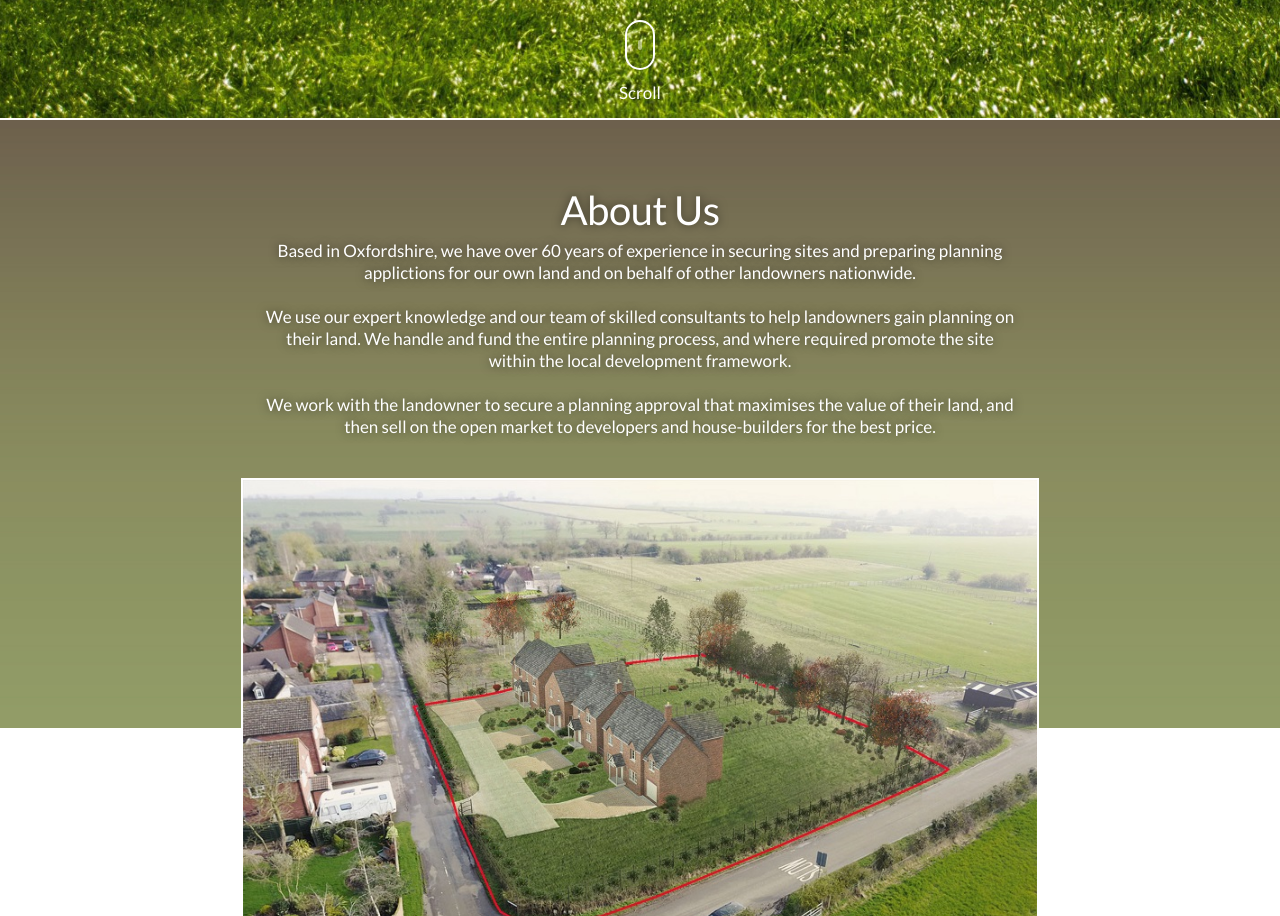
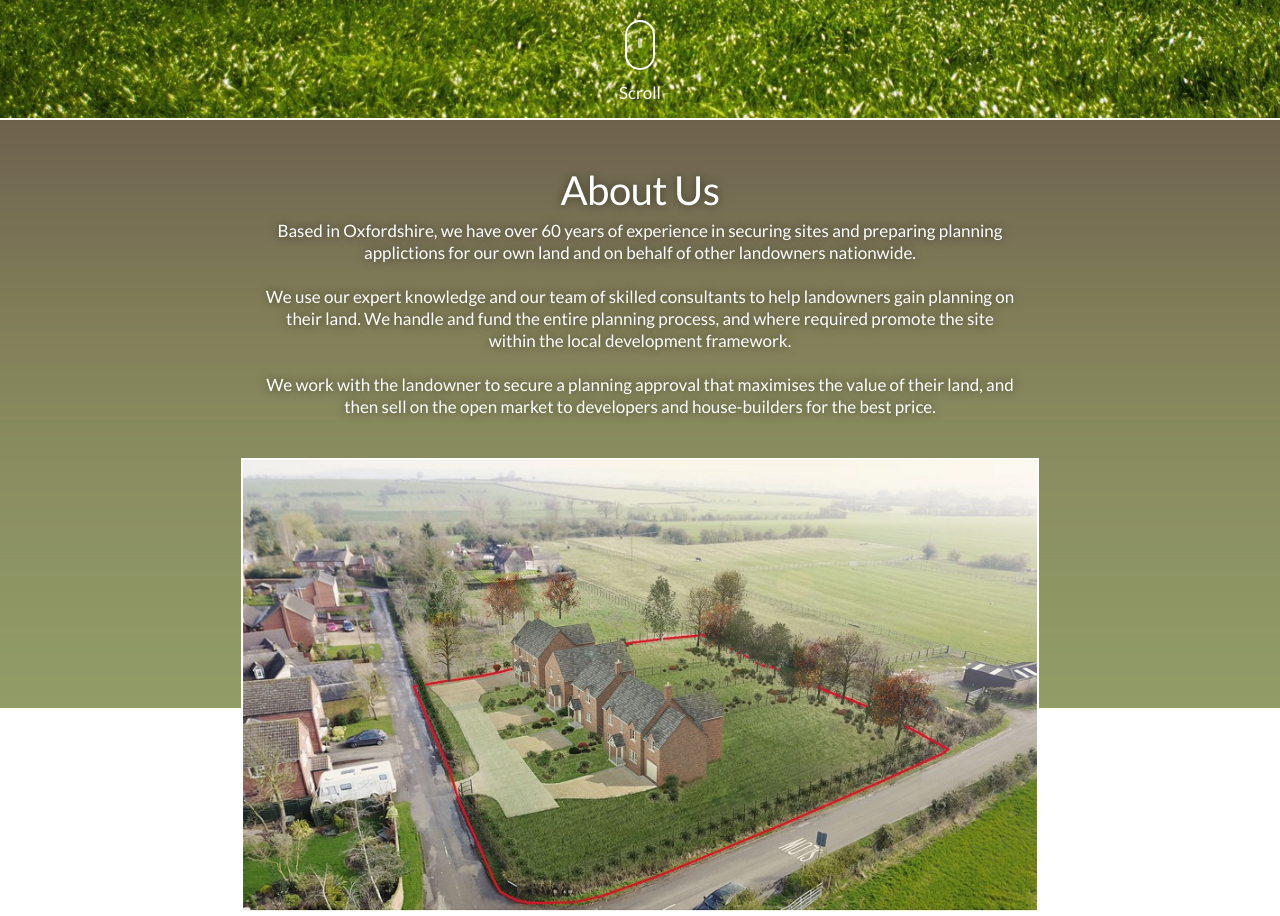
Before and after one commit to oxfordshiredigital/sgjltd.com, a plain HTML site: page index.html in a window 1280 px wide. Shown: the part 680-1596 px from the top of the page. Drawn offline with nearby package versions, Linux system fonts and the light colour scheme; some icons are missing.

Commit message:
Update main.css

```diff
--- a/css/main.css
+++ b/css/main.css
@@ -353,7 +353,7 @@ header {
 }
 
 .pad-custom {
-  padding: 50px 0px 200px 0px;
+  padding: 30px 0px 200px 0px;
 }
 .pad-xl {
 	padding: 200px 0px;
```
